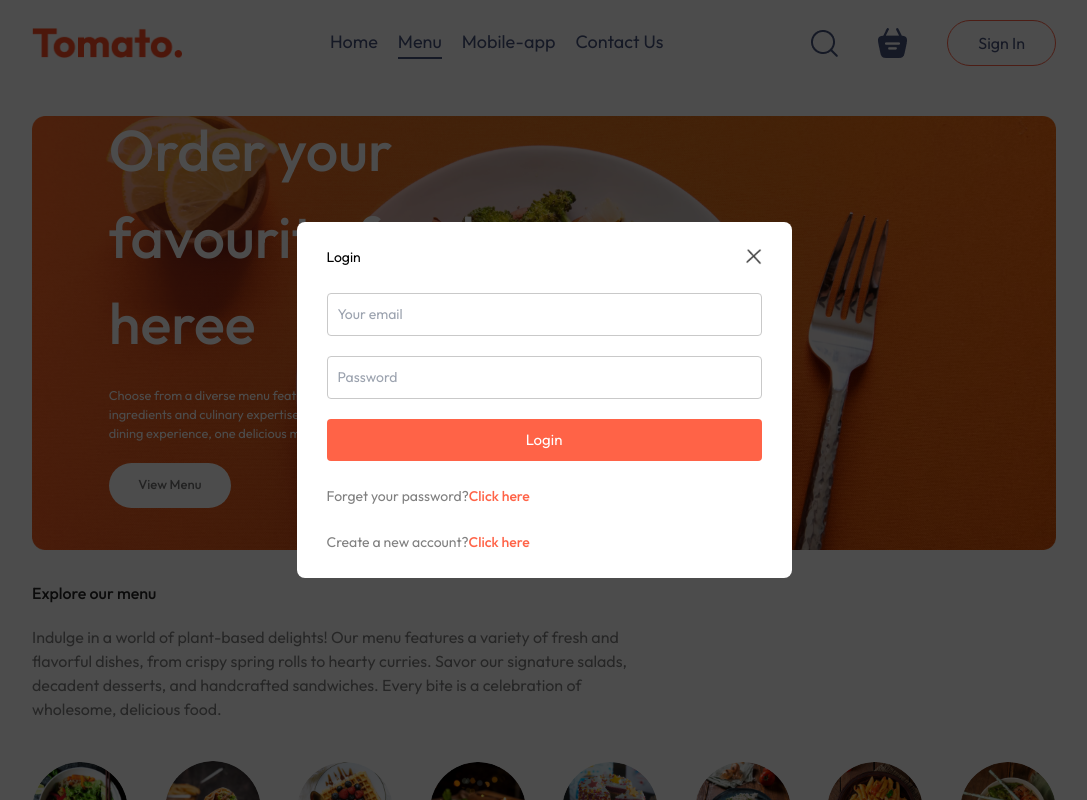
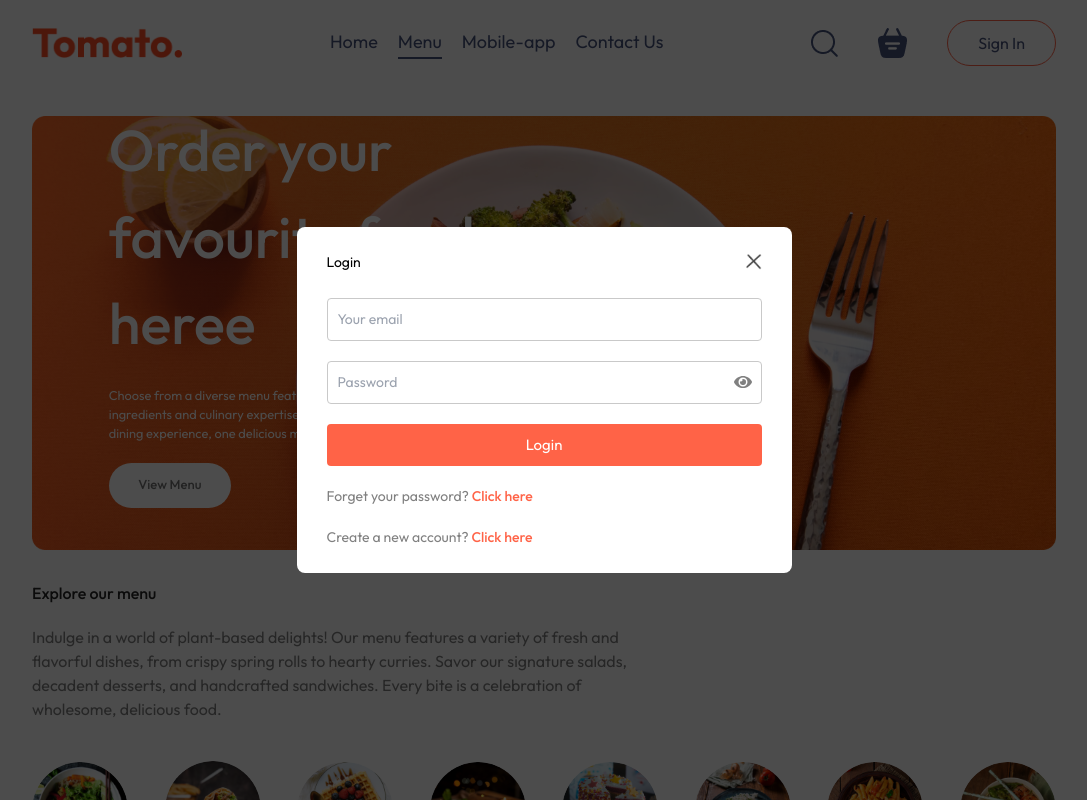
Before and after one commit to ItsChiAnh/Food-Delivery-FE, a React (Vite) app in the folder food-frontend/: page / in a window 1280 px wide. Both pictures are taken after a click on the button "Sign In". Shown: the top 800 px of the page, without its empty margins (96-1183 px from the left). Built offline with nearby package versions, Linux system fonts and the light colour scheme; no server answers.

Commit message:
eyeSlash

```diff
--- a/food-frontend/src/components/LoginPopup/LoginPopup.css
+++ b/food-frontend/src/components/LoginPopup/LoginPopup.css
@@ -82,3 +82,23 @@
 
 
 /* toast */
+
+.password-container {
+  position: relative;
+  display: flex;
+  align-items: center;
+}
+
+.password-container input {
+  width: 100%;
+  padding-right: 35px;
+  /* Adjust for the icon */
+}
+
+.password-toggle {
+  position: absolute;
+  right: 10px;
+  cursor: pointer;
+  font-size: 18px;
+  color: grey;
+}
--- a/food-frontend/src/components/LoginPopup/LoginPopup.jsx
+++ b/food-frontend/src/components/LoginPopup/LoginPopup.jsx
@@ -13,60 +13,54 @@
   const [currState, setCurrState] = useState("Login");
   const [email, setEmail] = useState("");
   const [password, setPassword] = useState("");
+  const [showPassword, setShowPassword] = useState(false); // Toggle for password visibility
   const [otp, setOtp] = useState("");
   const [name, setName] = useState("");
   const [newPassword, setNewPassword] = useState("");
   const [confirmPassword, setConfirmPassword] = useState("");
+  const [showConfirmPassword, setShowConfirmPassword] = useState(false); // Toggle for confirm password visibility
   const dispatch = useDispatch();
 
   useEffect(() => {
-    // Add or remove "no-scroll" class to body to lock/unlock scrolling
     if (setShowLogin) {
       document.body.classList.add("no-scroll");
     } else {
       document.body.classList.remove("no-scroll");
     }
 
-    // Cleanup on unmount
     return () => {
       document.body.classList.remove("no-scroll");
     };
   }, [setShowLogin]);
 
-  // Xử lý đăng nhập
   const handleLogin = async (e) => {
     e.preventDefault();
     try {
       const response = await AuthService.login(email, password);
       toast.success("Đăng nhập thành công!");
-
-      dispatch(setUser(response.userinfo)); // Cập nhật thông tin người dùng vo Redux Store
+      dispatch(setUser(response.userinfo));
 
       if (response.tokens.access_token) {
         localStorage.setItem("accessToken", response.tokens.access_token);
       }
 
-      setShowLogin(false); // Đóng popup
+      setShowLogin(false);
     } catch (error) {
       toast.error(error.response?.data?.message || "Đăng nhập thất bại!");
     }
   };
 
-  // Xử lý đăng ký
   const handleSignUp = async (e) => {
     e.preventDefault();
     try {
       const response = await AuthService.register(name, email, password);
-      console.log("Response:", response); // Log response từ API
       toast.success(response.data.message || "Đăng ký thành công!");
-      setCurrState("Login"); // Chuyển về màn hình Login
+      setCurrState("Login");
     } catch (error) {
-      console.error("Error:", error.response?.data || error.message);
       toast.error(error.response?.data?.Message || "Đăng ký thất bại!");
     }
   };
 
-  // Gửi OTP để đặt lại mật khẩu
   const handleSendOtp = async (e) => {
     e.preventDefault();
     if (!email) {
@@ -82,7 +76,6 @@
     }
   };
 
-  // Đặt lại mật khẩu với OTP
   const handleResetPassword = async (e) => {
     e.preventDefault();
     if (!newPassword || !confirmPassword) {
@@ -122,7 +115,46 @@
           />
         </div>
         <div className="login-popup-input">
-          {/* Đăng ký */}
+          {/* Login */}
+          {currState === "Login" && (
+            <>
+              <input
+                type="email"
+                placeholder="Your email"
+                value={email}
+                onChange={(e) => setEmail(e.target.value)}
+                required
+              />
+              <div className="password-container">
+                <input
+                  type={showPassword ? "text" : "password"}
+                  placeholder="Password"
+                  value={password}
+                  onChange={(e) => setPassword(e.target.value)}
+                  required
+                />
+                <span
+                  onClick={() => setShowPassword(!showPassword)}
+                  className="password-toggle"
+                >
+                  {showPassword ? <FaEyeSlash /> : <FaEye />}
+                </span>
+              </div>
+              <button onClick={handleLogin}>Login</button>
+              <p>
+                Forget your password?
+                <span onClick={() => setCurrState("Forgot Password")}>
+                  {" "}
+                  Click here
+                </span>
+              </p>
+              <p>
+                Create a new account?
+                <span onClick={() => setCurrState("Sign Up")}> Click here</span>
+              </p>
+            </>
+          )}
+          {/* Sign Up */}
           {currState === "Sign Up" && (
             <>
               <input
@@ -139,17 +171,40 @@
                 onChange={(e) => setEmail(e.target.value)}
                 required
               />
+              <div className="password-container">
                 <input
-                type="password"
+                  type={showPassword ? "text" : "password"}
                   placeholder="Password"
                   value={password}
                   onChange={(e) => setPassword(e.target.value)}
                   required
                 />
+                <span
+                  onClick={() => setShowPassword(!showPassword)}
+                  className="password-toggle"
+                >
+                  {showPassword ? <FaEyeSlash /> : <FaEye />}
+                </span>
+              </div>
+              <div className="password-container">
+                <input
+                  type={showConfirmPassword ? "text" : "password"}
+                  placeholder="Confirm Password"
+                  value={confirmPassword}
+                  onChange={(e) => setConfirmPassword(e.target.value)}
+                  required
+                />
+                <span
+                  onClick={() => setShowConfirmPassword(!showConfirmPassword)}
+                  className="password-toggle"
+                >
+                  {showConfirmPassword ? <FaEyeSlash /> : <FaEye />}
+                </span>
+              </div>
               <button onClick={handleSignUp}>Sign Up</button>
             </>
           )}
-          {/* Quên mật khẩu */}
+          {/* Forgot Password */}
           {currState === "Forgot Password" && (
             <>
               <input
@@ -163,7 +218,7 @@
               <button onClick={handleSendOtp}>Send OTP</button>
             </>
           )}
-          {/* Nhập OTP */}
+          {/* Enter OTP */}
           {currState === "Enter OTP" && (
             <>
               <input
@@ -178,74 +233,43 @@
               </button>
             </>
           )}
-          {/* Đặt lại mật khẩu */}
+          {/* Reset Password */}
           {currState === "Reset Password" && (
             <>
+              <div className="password-container">
                 <input
-                type="password"
+                  type={showPassword ? "text" : "password"}
                   placeholder="New Password"
                   value={newPassword}
                   onChange={(e) => setNewPassword(e.target.value)}
                   required
                 />
+                <span
+                  onClick={() => setShowPassword(!showPassword)}
+                  className="password-toggle"
+                >
+                  {showPassword ? <FaEyeSlash /> : <FaEye />}
+                </span>
+              </div>
+              <div className="password-container">
                 <input
-                type="password"
+                  type={showConfirmPassword ? "text" : "password"}
                   placeholder="Confirm New Password"
                   value={confirmPassword}
                   onChange={(e) => setConfirmPassword(e.target.value)}
                   required
                 />
+                <span
+                  onClick={() => setShowConfirmPassword(!showConfirmPassword)}
+                  className="password-toggle"
+                >
+                  {showConfirmPassword ? <FaEyeSlash /> : <FaEye />}
+                </span>
+              </div>
               <button onClick={handleResetPassword}>Confirm</button>
             </>
           )}
-          {/* Đăng nhập */}
-          {currState === "Login" && (
-            <>
-              <input
-                type="email"
-                placeholder="Your email"
-                value={email}
-                onChange={(e) => setEmail(e.target.value)}
-                required
-              />
-              <input
-                type="password"
-                placeholder="Password"
-                value={password}
-                onChange={(e) => setPassword(e.target.value)}
-                required
-              />
-              <button onClick={handleLogin}>Login</button>
-            </>
-          )}
         </div>
-        {/* Liên kết chuyển trạng thái */}
-        {currState === "Forgot Password" && (
-          <p>
-            Remember your password?
-            <span onClick={() => setCurrState("Login")}>Login here</span>
-          </p>
-        )}
-        {currState === "Login" && (
-          <>
-            <p>
-              Forget your password?
-              <span onClick={() => setCurrState("Forgot Password")}>
-                Click here
-              </span>
-            </p>
-            <p>
-              Create a new account?
-              <span onClick={() => setCurrState("Sign Up")}>Click here</span>
-            </p>
-          </>
-        )}
-        {currState === "Sign Up" && (
-          <p>
-            Already have an account?
-            <span onClick={() => setCurrState("Login")}>Login here</span>
-          </p>
-        )}
       </form>
     </div>
   );
```
Lines whose indentation alone changed are shown as unchanged.
